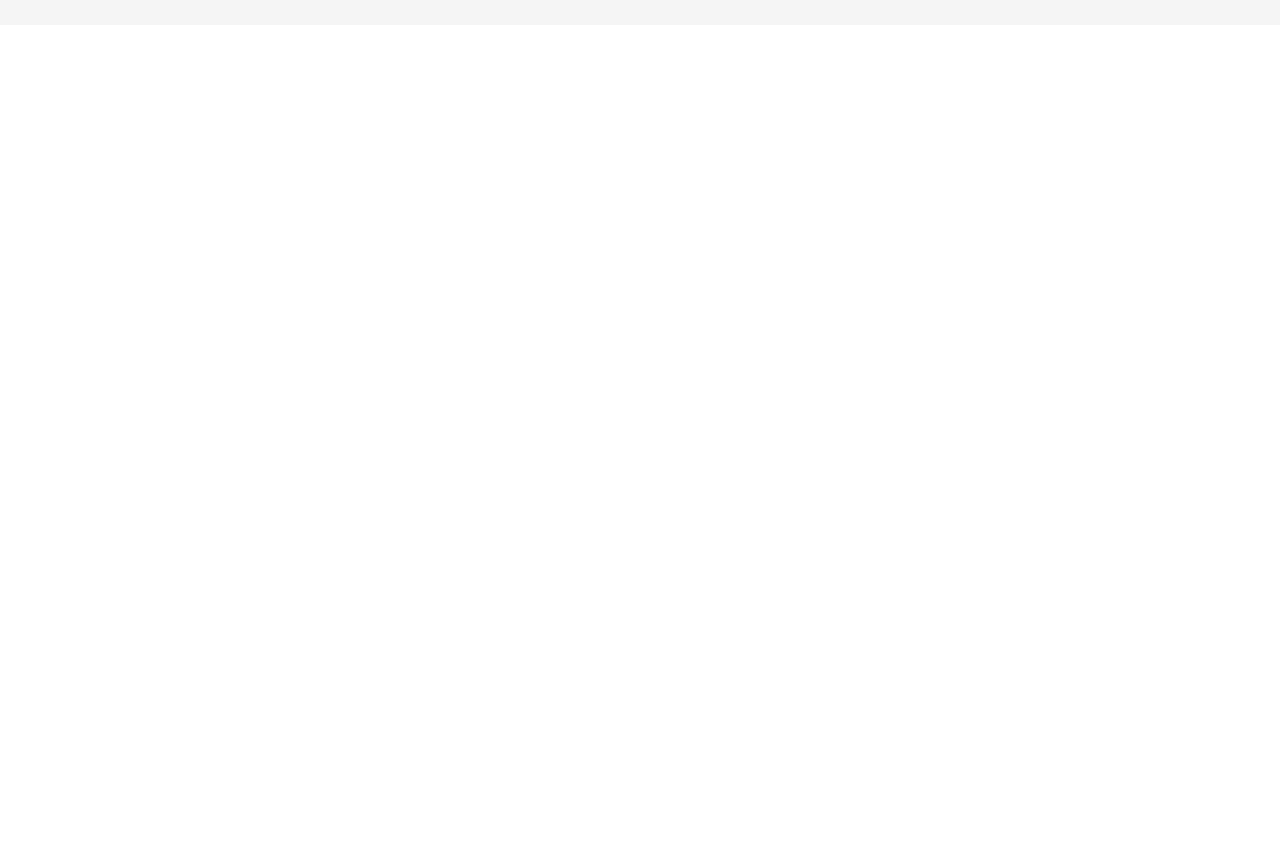
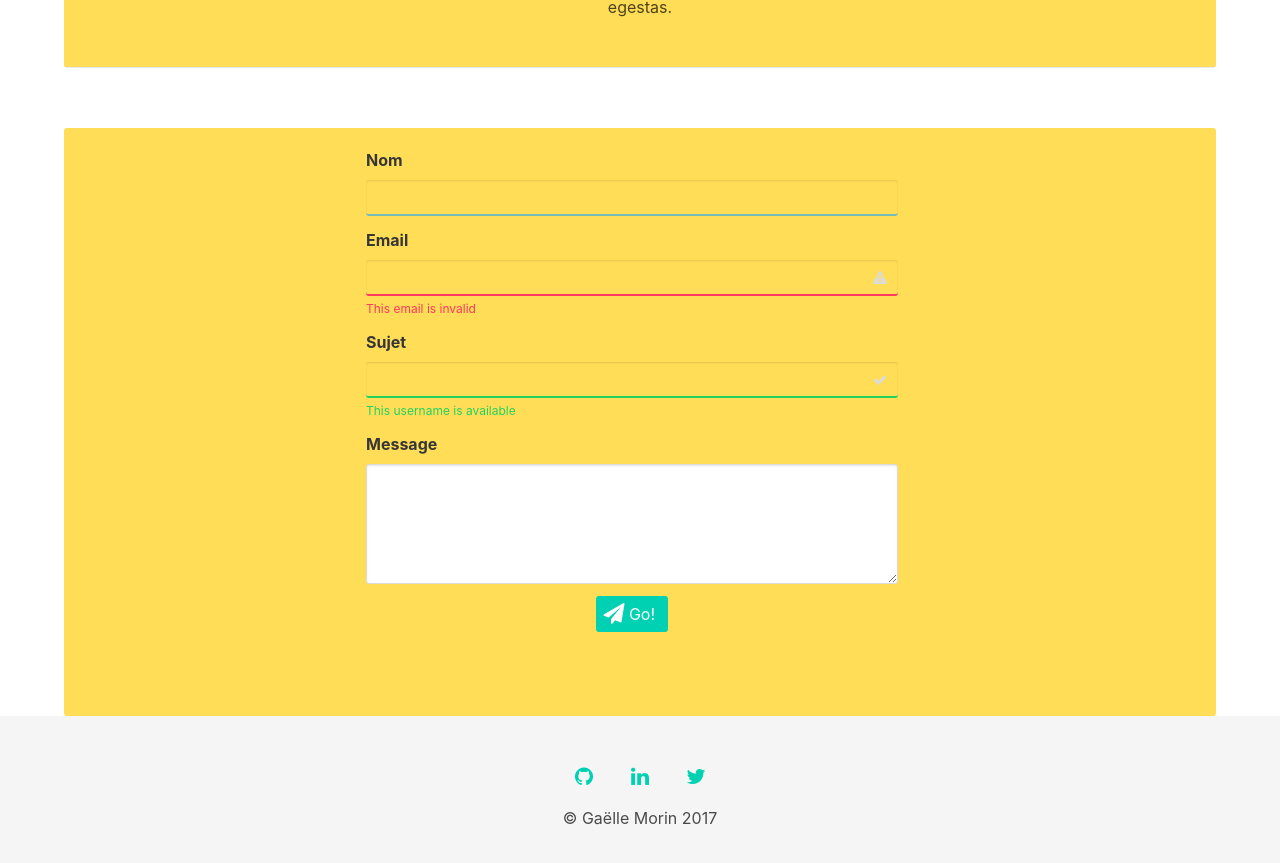
Before and after one commit to gm418/React-cv, a React (Create React App) app: page / in a window 1280 px wide. Shown: the part 4560-5423 px from the top of the page. Before the commit the page ends 4585 px from the top, so only its background shows below. Built offline with nearby package versions, Linux system fonts and the light colour scheme.

Commit message:
Contact: main html ok

```diff
--- a/src/App.js
+++ b/src/App.js
@@ -5,6 +5,7 @@ import Content from './components/Content/Content';
 import About from './components/About/About';
 import Skills from './components/Skills/Skills';
 import Experience from './components/Experience/Experience';
+import Contact from './components/Contact/Contact';
 import Footer from './components/Footer/Footer';
 
 class App extends Component {
@@ -18,6 +19,7 @@ class App extends Component {
                 <About />
                 <Skills />
                 <Experience />
+                <Contact />
                 <Footer />
             </div>
         );
--- /dev/null
+++ b/src/components/Contact/Contact.css
@@ -0,0 +1,16 @@
+input[type=email],
+input[type=text] {
+  background: none;
+  border: none;
+  border-bottom: 2px solid #74bdb7;
+  box-sizing: border-box;
+  outline: none; }
+
+input[type=submit]:hover,
+input[type=submit]:focus {
+  background: #f79577;
+  cursor: pointer;
+  outline: none; }
+
+.inputs--filled label {
+  transform: translate(0, 0); }
--- /dev/null
+++ b/src/components/Contact/Contact.js
@@ -0,0 +1,76 @@
+import React, {Component} from 'react';
+import './Contact.css';
+
+class Contact extends Component {
+  render() {
+
+    return (
+      <section className="hero is-fullheight is-blue is-bold">
+
+        <div className="container">
+          <div className="notification is-warning has-text-centered example-title">
+            <h1 className="title">Contactez-moi!</h1>
+            <p>Lorem ipsum dolor sit amet, consectetur adipiscing elit. Vivamus in commodo purus. Etiam ac consectetur eros. Morbi ac leo non est consequat egestas.</p>
+          </div>
+
+          <div className="notification is-warning">
+            <form className="columns">
+
+              <div className="column is-half is-offset-one-quarter">
+                <div className="field">
+                  <label className="label" for="name">Nom</label>
+                  <div className="control">
+                    <input className="input" type="text" name="name" placeholder=""></input>
+                  </div>
+                </div>
+
+                <div className="field">
+                  <label className="label" for="email">Email</label>
+                  <div className="control has-icons-right">
+                    <input className="input is-danger" type="text" name="email" placeholder=""></input>
+                    <span className="icon is-small is-right">
+                      <i className="fa fa-warning"></i>
+                    </span>
+                  </div>
+                  <p className="help is-danger">This email is invalid</p>
+                </div>
+
+                <div className="field">
+                  <label className="label" for="subject">Sujet</label>
+                  <div className="control has-icons-right">
+                    <input className="input is-success" type="text" name="subject" placeholder=""></input>
+                    <span className="icon is-small is-right">
+                      <i className="fa fa-check"></i>
+                    </span>
+                  </div>
+                  <p className="help is-success">This username is available</p>
+                </div>
+
+                <div className="field">
+                  <label className="label" for="message">Message</label>
+                  <div className="control">
+                    <textarea className="textarea" name="message" placeholder=""></textarea>
+                  </div>
+                </div>
+
+                <div className="field is-grouped is-grouped-centered">
+                  <div className="control">
+                    <button className="button is-primary" type="submit" name="submit">
+                      <span className="icon"><i className="fa fa-paper-plane" aria-hidden="true"></i></span>
+                      <span>Go!</span>
+                    </button>
+                  </div>
+                </div>
+
+              </div>
+            </form>
+          </div>
+
+        </div>
+      </section>
+
+    );
+  }
+}
+
+export default Contact;
--- /dev/null
+++ b/src/components/Contact/Contact.sass
@@ -0,0 +1,16 @@
+input[type=email],
+input[type=text]
+  background: none
+  border: none
+  border-bottom: 2px solid #74bdb7
+  box-sizing: border-box
+  outline: none
+
+input[type=submit]:hover,
+input[type=submit]:focus
+  background: #f79577
+  cursor: pointer
+  outline: none
+
+.inputs--filled label
+  transform: translate(0, 0)
```
